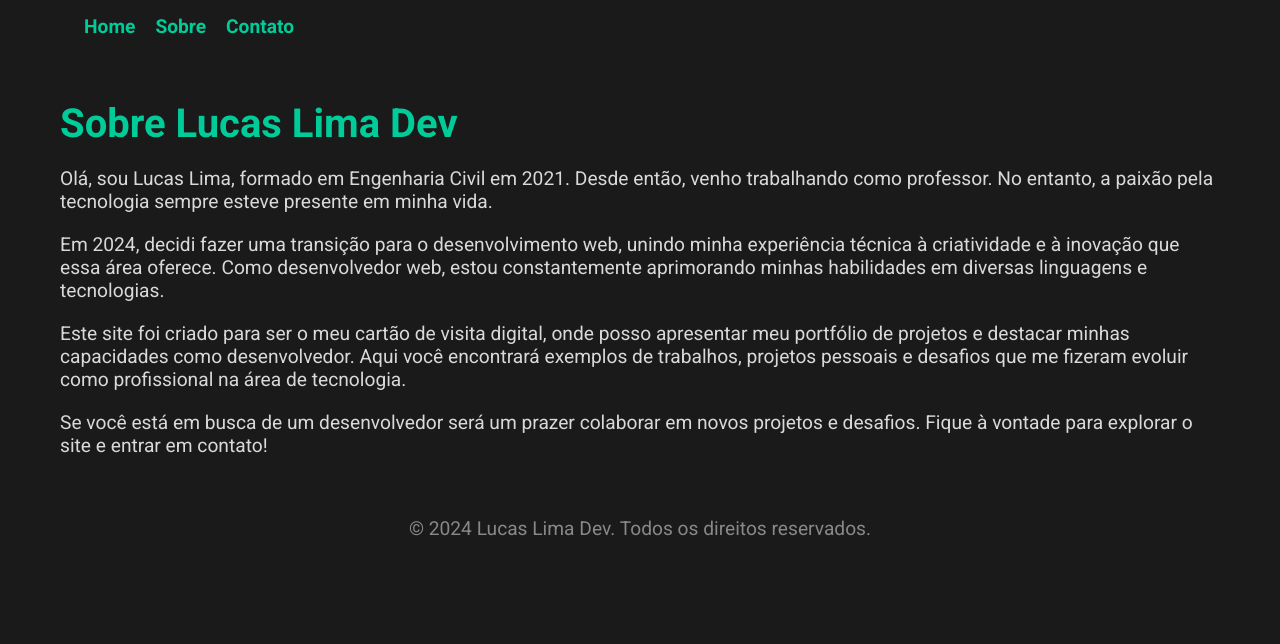
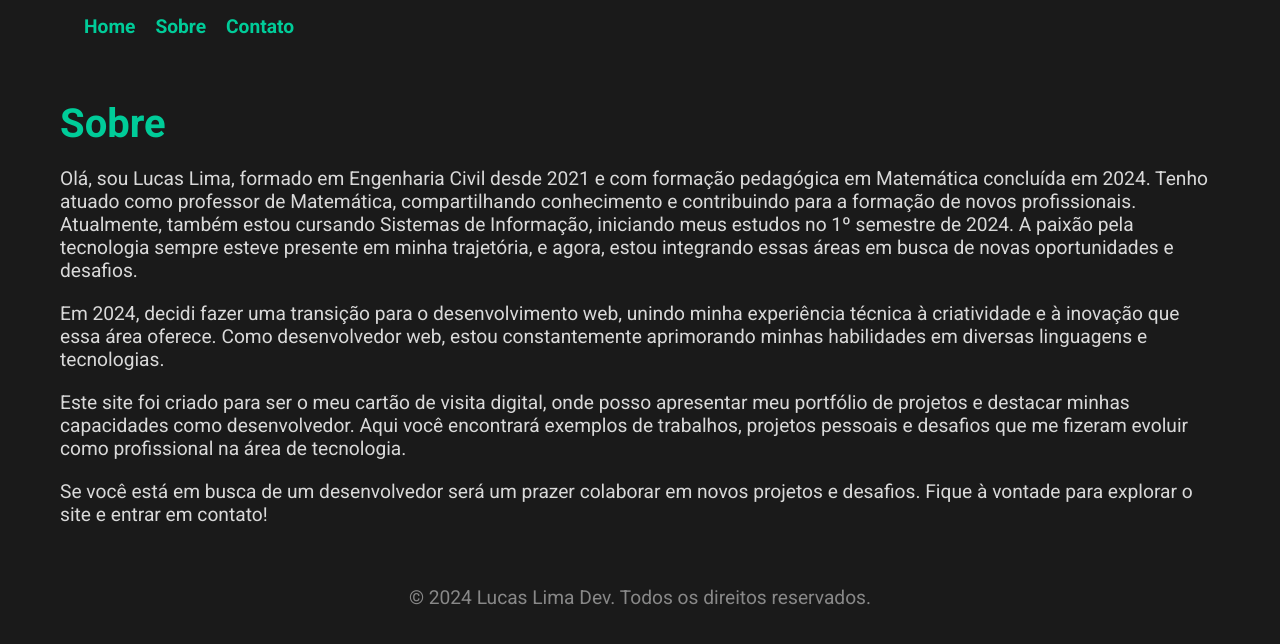
Before and after one commit to lucaslimandev/sitelucaslimandev, a plain HTML site: page sobre.html in a window 1280 px wide. Drawn offline with Linux system fonts and the light colour scheme.

Commit message:
Resolvendo problemas

```diff
--- a/sobre.html
+++ b/sobre.html
@@ -27,8 +27,8 @@
     <!-- Conteúdo principal da página Sobre -->
     <div class="container">
         <div class="about-box">
-            <h1>Sobre Lucas Lima Dev</h1>
-            <p>Olá, sou Lucas Lima, formado em Engenharia Civil em 2021. Desde então, venho trabalhando como professor. No entanto, a paixão pela tecnologia sempre esteve presente em minha vida.</p>
+            <h1>Sobre</h1>
+            <p>Olá, sou Lucas Lima, formado em Engenharia Civil desde 2021 e com formação pedagógica em Matemática concluída em 2024. Tenho atuado como professor de Matemática, compartilhando conhecimento e contribuindo para a formação de novos profissionais. Atualmente, também estou cursando Sistemas de Informação, iniciando meus estudos no 1º semestre de 2024. A paixão pela tecnologia sempre esteve presente em minha trajetória, e agora, estou integrando essas áreas em busca de novas oportunidades e desafios.</p>
             <p>Em 2024, decidi fazer uma transição para o desenvolvimento web, unindo minha experiência técnica à criatividade e à inovação que essa área oferece. Como desenvolvedor web, estou constantemente aprimorando minhas habilidades em diversas linguagens e tecnologias.</p>
             <p>Este site foi criado para ser o meu cartão de visita digital, onde posso apresentar meu portfólio de projetos e destacar minhas capacidades como desenvolvedor. Aqui você encontrará exemplos de trabalhos, projetos pessoais e desafios que me fizeram evoluir como profissional na área de tecnologia.</p>
             <p>Se você está em busca de um desenvolvedor será um prazer colaborar em novos projetos e desafios. Fique à vontade para explorar o site e entrar em contato!</p>
```
